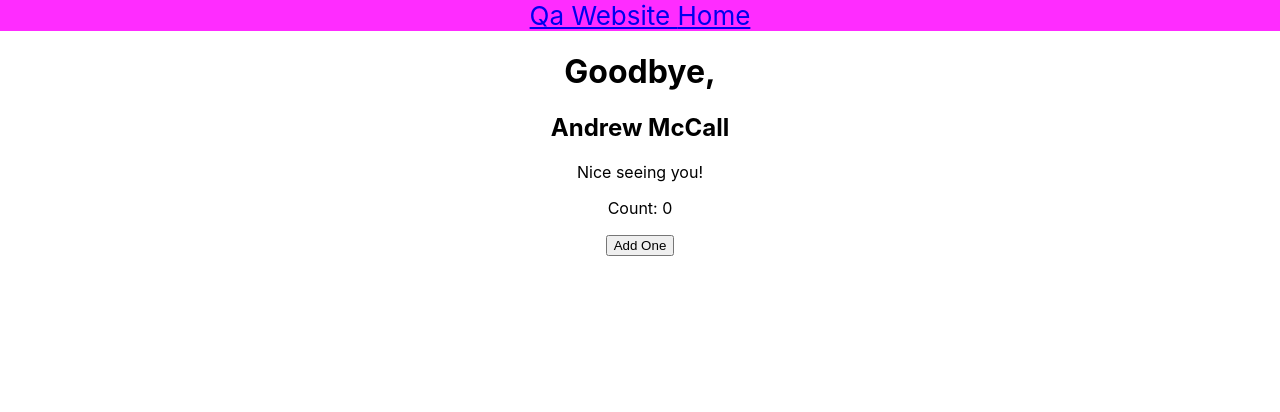
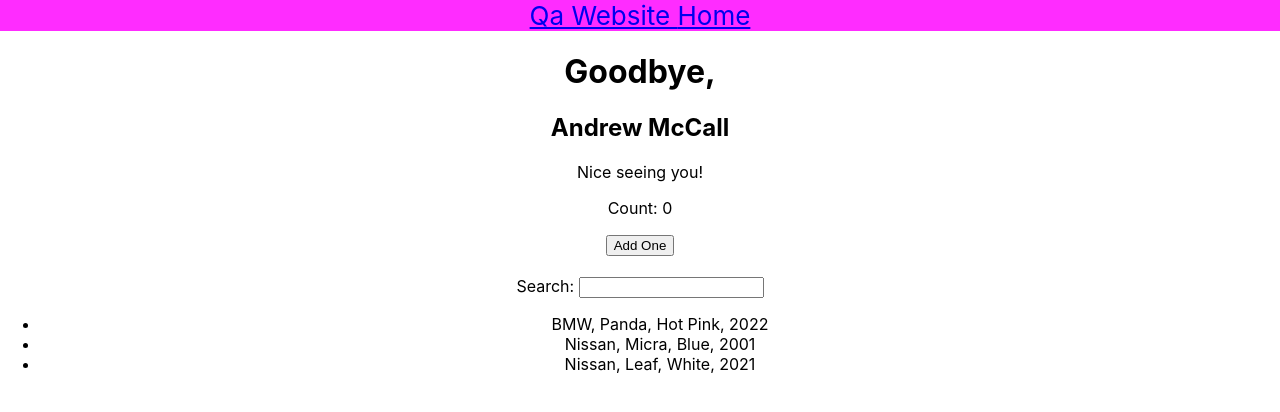
Before and after one commit to Andrew-McCall/ReactDemo, a React (Create React App) app: page / in a window 1280 px wide. Shown: the top 412 px of the page. Built offline with nearby package versions, Linux system fonts and the light colour scheme.

Commit message:
Car Exercise (Search)

```diff
--- a/src/App.js
+++ b/src/App.js
@@ -3,7 +3,7 @@ import Clicker from './components/clicker';
 
 import Header from './components/Header/header';
 import Message from './components/message';
-
+import Car from "./components/CarExercise/Car.jsx"
 
 function App() {
   return (
@@ -11,6 +11,8 @@ function App() {
       <Header/>
       <Message name={"Andrew McCall"} isGreeting={false}/>
       <Clicker/>
+      <br/>
+      <Car/>
     </div>
   );
 }
--- /dev/null
+++ b/src/components/CarExercise/Car.jsx
@@ -0,0 +1,30 @@
+import { useState } from "react";
+
+const Cars = [
+    {brand:"BMW", model:"Panda", colour:"Hot Pink", year:"2022"},
+    {brand:"Nissan", model:"Micra", colour:"Blue", year:"2001"},
+    {brand:"Nissan", model:"Leaf", colour:"White", year:"2021"},
+]
+
+const Car = () => {
+
+    const [output, setOutput] = useState(Cars)
+
+    const CarFilterer = (e) => {
+        e.preventDefault();
+        console.log(e.target.value)
+        setOutput(Cars.filter( (car) => (car.brand.toLowerCase().startsWith(e.target.value.toLowerCase()) || car.model.toLowerCase().startsWith(e.target.value.toLowerCase() || car.year.toLowerCase().startsWith(e.target.value.toLowerCase() || car.colour.toLowerCase().startsWith(e.target.value.toLowerCase()))))) )
+    }
+
+    return (
+        <div>
+            Search: <input onChange={CarFilterer}/>
+            <ul>
+                {output.map( (car, index) => <li key={index}>{car.brand}, {car.model}, {car.colour}, {car.year}</li> )}
+            </ul>
+        </div>
+    )
+
+}
+
+export default Car;
```
